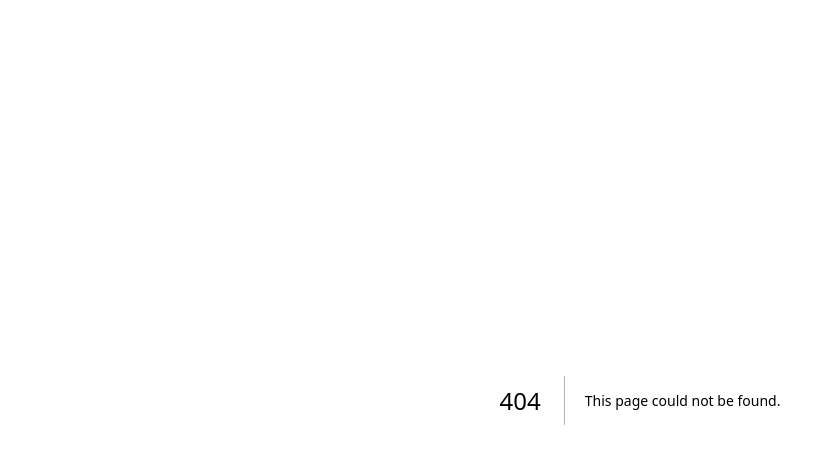
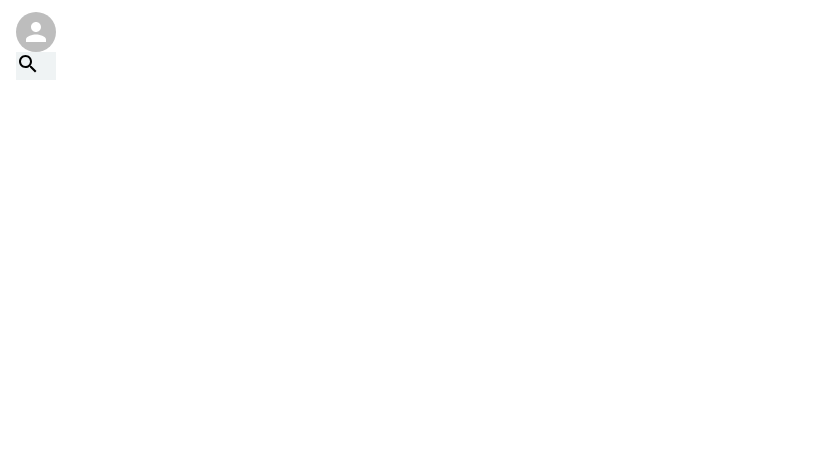
Before and after one commit to BaileyM96/Social-Media, a Next.js app in the folder socialmedia/: page /search in a window 1280 px wide. Before the commit this address had no page. Shown: the top 464 px of the page, without its empty margins (0-827 px from the left). Built offline with nearby package versions, Linux system fonts and the light colour scheme.

Commit message:
Created new branch for search functionality

```diff
--- /dev/null
+++ b/socialmedia/src/app/search/page.js
@@ -0,0 +1,19 @@
+'use client'
+import React from "react";
+import { SearchHeader, StyledHeaderItems, StyledSearchIcon, SearchWrapper } from "./search.styled";
+import { StyledAvatar } from "../home/home.styled";
+
+export default function Search() {
+    return (
+        <>
+        <SearchHeader>
+            <StyledHeaderItems>
+                <StyledAvatar />
+                <SearchWrapper>
+                    <StyledSearchIcon />
+                </SearchWrapper>
+            </StyledHeaderItems>
+        </SearchHeader>
+        </>
+    )
+}
--- /dev/null
+++ b/socialmedia/src/app/search/search.styled.js
@@ -0,0 +1,23 @@
+import styled from "styled-components";
+import SearchIcon from '@mui/icons-material/Search';
+
+export const SearchHeader = styled.header`
+display: flex;
+justify-content: space-between;
+align-items: center;
+`;
+
+export const StyledHeaderItems = styled.div`
+padding: 12px 16px 0;
+`;
+
+export const SearchWrapper = styled.div`
+background-color: rgba(239, 243, 244, 1.00);
+height: 100%;
+align-items: center;
+width: 100%;
+`;
+
+export const StyledSearchIcon = styled(SearchIcon)`
+
+`;
```
